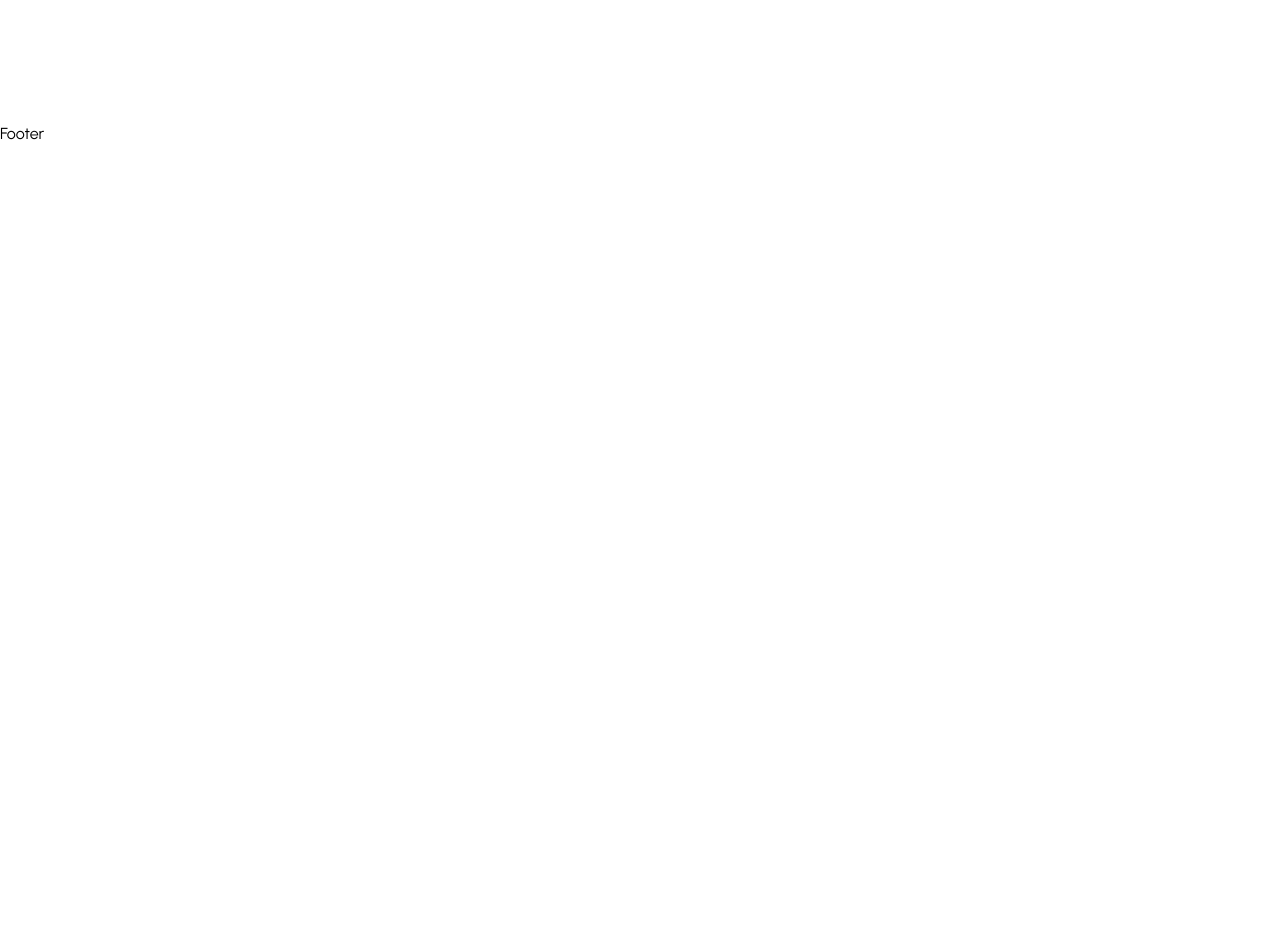
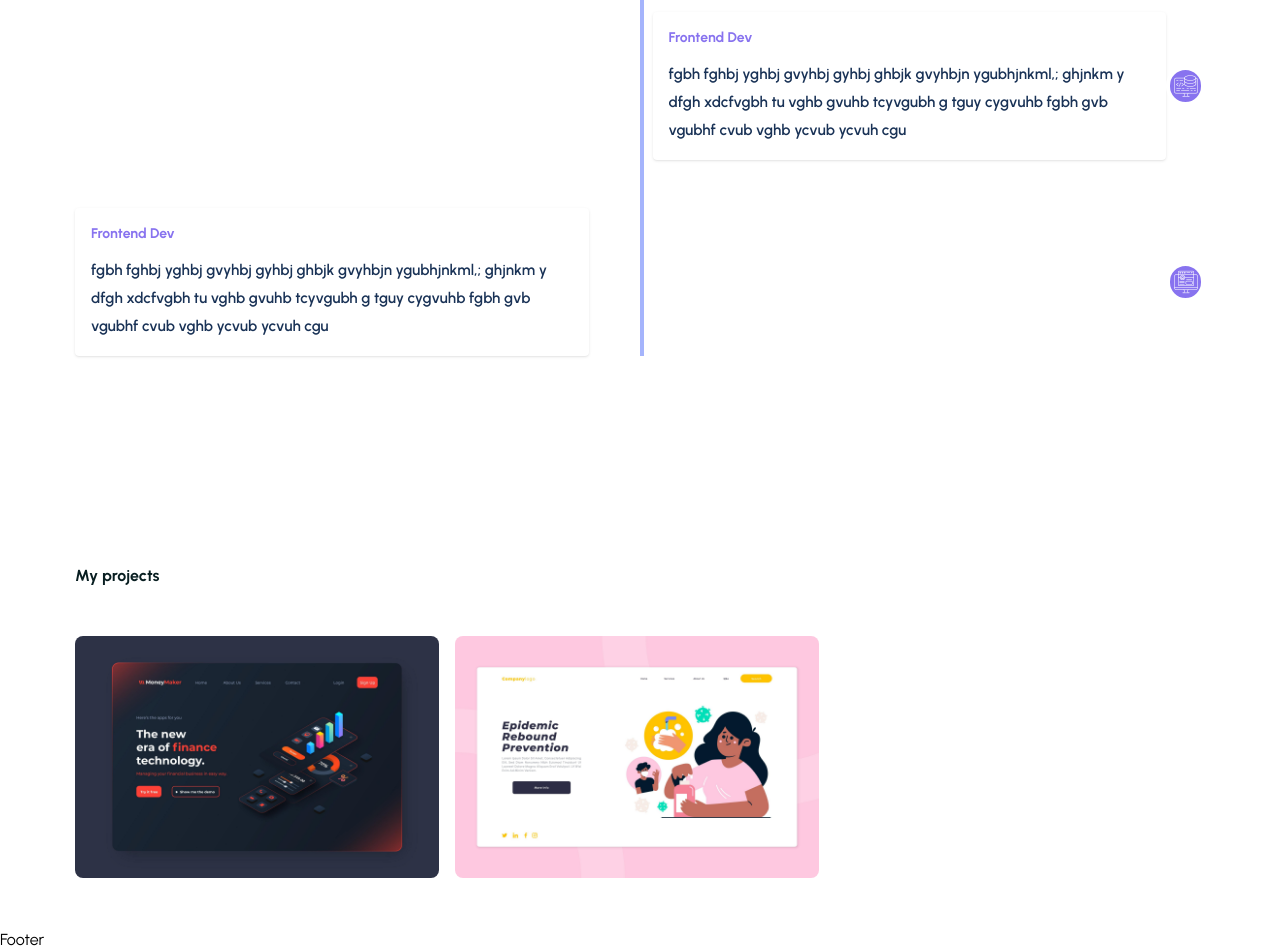
Before and after one commit to lelethuml/myPortfolio, a React (Create React App) app: page / in a window 1280 px wide. Shown: the part 1148-2100 px from the top of the page. Before the commit the page ends 1294 px from the top, so only its background shows below. Built offline with nearby package versions, Linux system fonts and the light colour scheme.

Commit message:
halfdone portfolio

```diff
--- a/src/App.js
+++ b/src/App.js
@@ -8,6 +8,7 @@ import Header from "./components/Header/Header";
 import Footer from "./components/Footer/Footer";
 import Hero from "./components/UI/Hero";
 import Services from "./components/UI/Services";
+import Portfolio from "./components/UI/Portfolio";
 
 
 function App() {
@@ -20,6 +21,7 @@ function App() {
     <main>
       <Hero/>
       <Services/>
+      <Portfolio/>
     </main>
 
     <Footer/>
--- /dev/null
+++ b/src/components/UI/Portfolio.jsx
@@ -0,0 +1,35 @@
+import react from 'react';
+import data from '../../assets/data/portfolioData'
+
+const Portfolio = () =>{
+return <section id= "portfolio">
+    <div className="container" >
+        <div className='flex items-center justify-between flex-wrap '>
+            <div className='mb-7 sm:mb-0'>
+                <h3 className='text-headingColor text-2rem font-[700] '>
+                     My projects
+                </h3>
+
+            </div>
+
+        </div>
+        <div className='flex item-center gap-4 flex-wrap mt-12'>
+            {
+                data ?.map((Portfolio,index)=>(
+                    <div className='group max-w-full sm:w-[48.5%] md:w-[31.8] lg:w-[32.2%] relative z-[1]'>
+                        <figure>
+                            <img className='rounded-[8px]' src ={Portfolio.imgUrl } alt=" " />
+                        </figure>
+
+                    </div>
+                ))
+            }
+             </div>
+
+    </div>
+
+
+</section>
+};
+
+export default Portfolio;
--- a/src/components/UI/Services.jsx
+++ b/src/components/UI/Services.jsx
@@ -1,5 +1,6 @@
 import react from 'react';
 import frontendImg from '../../assets/images/front-end.png'
+import backendImg from '../../assets/images/backend.png'
 
 const Services = () =>{
 return (
@@ -19,26 +20,95 @@ return (
                           {/* =========== vertical line running through the middle======== */}
                           <div className='hidden absolute w-1 sm:block bg-indigo-300 h-full left-1/2 transform-translate-x-1/2'></div>
                            {/* =========== left card======== */}
+
                            <div className='mt-6 sm:mt-0 sm:mb-12'>
                             <div className='flex items-center flex-col sm:flex-row'>
+
                                 <div className='flex justify-start w-full mx-auto items-center'>
                                     <div className=' w-full sm:w-1/2 sm:pr-8'>
-                                        <div data-aos = 'fade-right' data-aos-duration = '1200' className='bg-white p-4 rounded shadow group hover:bg-primaryColor cursor-pointer ease-in duration-150'>
+                                        <div
+                                        data-aos = 'fade-right'
+                                        data-aos-duration = '1200'
+                                        className='bg-white p-4 rounded shadow group hover:bg-primaryColor cursor-pointer ease-in duration-150'>
                                             <h3 className='text-primaryColor font-[700] mb-3 group-hover:text-white group-hover:font-[600]text-xl '>Frontend Dev</h3>
                                             <p className='text-[15px] text-smallTextColor group-hover:text-white group-hover:font-[500] leading-7'>
-                                                fgbh fghbj yghbj gvyhbj gyhbj ghbjk gvyhbjn ygubhjnkml,; ghjnkm y dfgh xdcfvgbh tu vghb gvuhb tcyvgubh g tguy cygvuhb fgbh gvb vgubhf cvub vghb ycvub ycvuh cgu
+                                                fgbh fghbj yghbj gvyhbj gyhbj ghbjk gvyhbjn ygubhjnkml,; ghjnkm y dfgh xdcfvgbh tu vghb gvuhb tcyvgubh g
+                                                 tguy cygvuhb fgbh gvb vgubhf cvub vghb ycvub ycvuh cgu
                                                 </p>
 
                                         </div>
                                     </div>
                                 </div>
-
                                 <div className='rounded-full bg-primaryColor border-white border-4 w-10 h-10 left-8 absolute-left-1/2 transform  -translate-y-4 sm:translate-y-0 flex items-center justify-center'>
                                     <figure>
                                         <img src= {frontendImg} alt = " "/>
                                     </figure>
 
                                 </div>
+
+
+
+                            </div>
+
+                           </div>
+                           {/* =========== right card======== */}
+                           <div className='mt-6 sm:mt-0 sm:mb-12'>
+                            <div className='flex items-center flex-col sm:flex-row'>
+                                <div className='flex justify-end w-full mx-auto items-center'>
+                                    <div className=' w-full sm:w-1/2 sm:pl-8'>
+                                        <div
+                                        data-aos = 'fade-left'
+                                        data-aos-delay = '50'
+                                         data-aos-duration = '1400'
+                                          className='bg-white p-4 rounded shadow group hover:bg-primaryColor cursor-pointer ease-in duration-150'>
+                                            <h3 className='text-primaryColor font-[700] mb-3 group-hover:text-white group-hover:font-[600]text-xl '>Frontend Dev</h3>
+                                            <p className='text-[15px] text-smallTextColor group-hover:text-white group-hover:font-[500] leading-7'>
+                                                fgbh fghbj yghbj gvyhbj gyhbj ghbjk gvyhbjn ygubhjnkml,; ghjnkm y dfgh xdcfvgbh tu vghb gvuhb tcyvgubh g
+                                                 tguy cygvuhb fgbh gvb vgubhf cvub vghb ycvub ycvuh cgu
+                                                </p>
+
+                                        </div>
+                                    </div>
+                                </div>
+                                <div className='rounded-full bg-primaryColor border-white border-4 w-10 h-10 left-8 absolute-left-1/2 transform  -translate-y-4 sm:translate-y-0 flex items-center justify-center'>
+                                    <figure>
+                                        <img src= {backendImg } alt = " "/>
+                                    </figure>
+
+                                </div>
+
+
+
+                            </div>
+
+                           </div>
+                           {/* =========== left card======== */}
+                           <div className='mt-6 sm:mt-0 sm:mb-12'>
+                            <div className='flex items-center flex-col sm:flex-row'>
+
+                                <div className='flex justify-start w-full mx-auto items-center'>
+                                    <div className=' w-full sm:w-1/2 sm:pr-8'>
+                                        <div
+                                        data-aos = 'fade-right'
+                                        data-aos-duration = '1600'
+                                        className='bg-white p-4 rounded shadow group hover:bg-primaryColor cursor-pointer ease-in duration-150'>
+                                            <h3 className='text-primaryColor font-[700] mb-3 group-hover:text-white group-hover:font-[600]text-xl '>Frontend Dev</h3>
+                                            <p className='text-[15px] text-smallTextColor group-hover:text-white group-hover:font-[500] leading-7'>
+                                                fgbh fghbj yghbj gvyhbj gyhbj ghbjk gvyhbjn ygubhjnkml,; ghjnkm y dfgh xdcfvgbh tu vghb gvuhb tcyvgubh g
+                                                 tguy cygvuhb fgbh gvb vgubhf cvub vghb ycvub ycvuh cgu
+                                                </p>
+
+                                        </div>
+                                    </div>
+                                </div>
+                                <div className='rounded-full bg-primaryColor border-white border-4 w-10 h-10 left-8 absolute-left-1/2 transform  -translate-y-4 sm:translate-y-0 flex items-center justify-center'>
+                                    <figure>
+                                        <img src= {frontendImg} alt = " "/>
+                                    </figure>
+
+                                </div>
+
+
 
                             </div>
 
```
Also changed, not shown: src/assets/data/portfolioData.js (+120 -120 lines).
